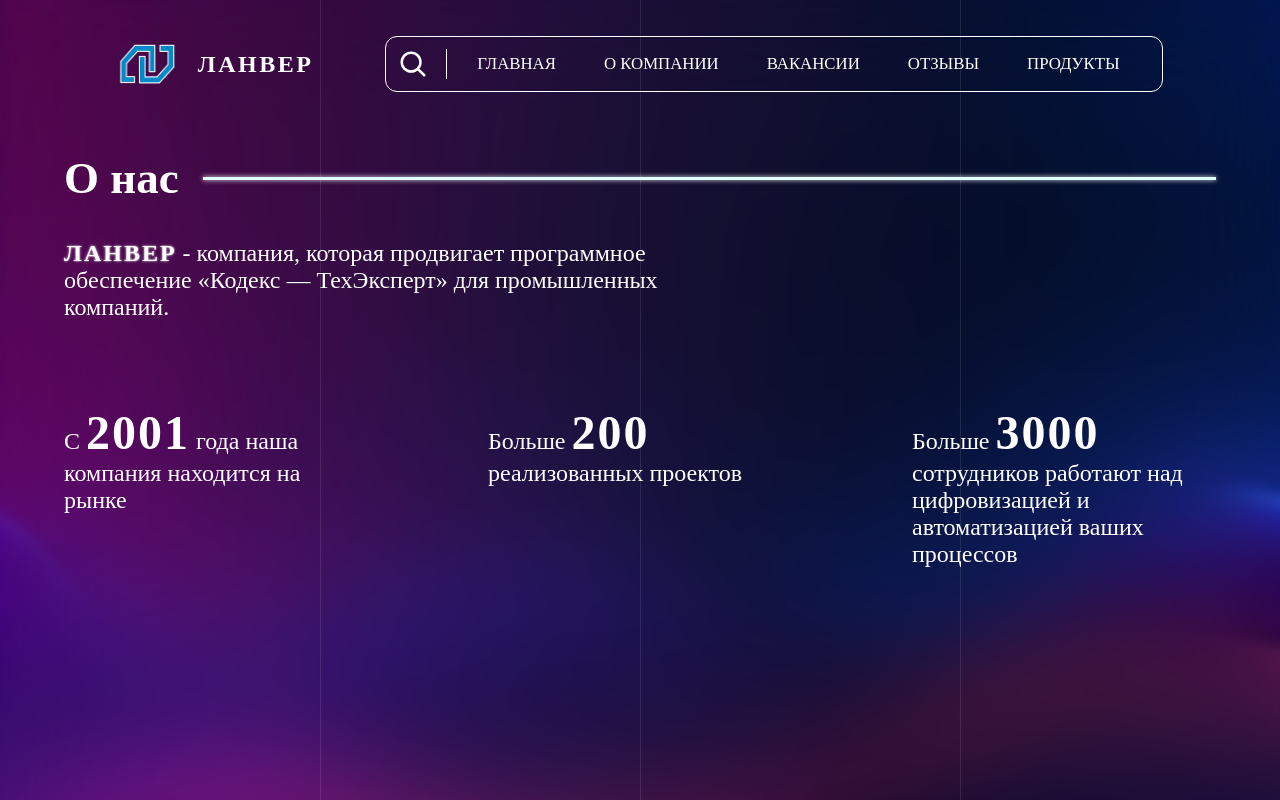
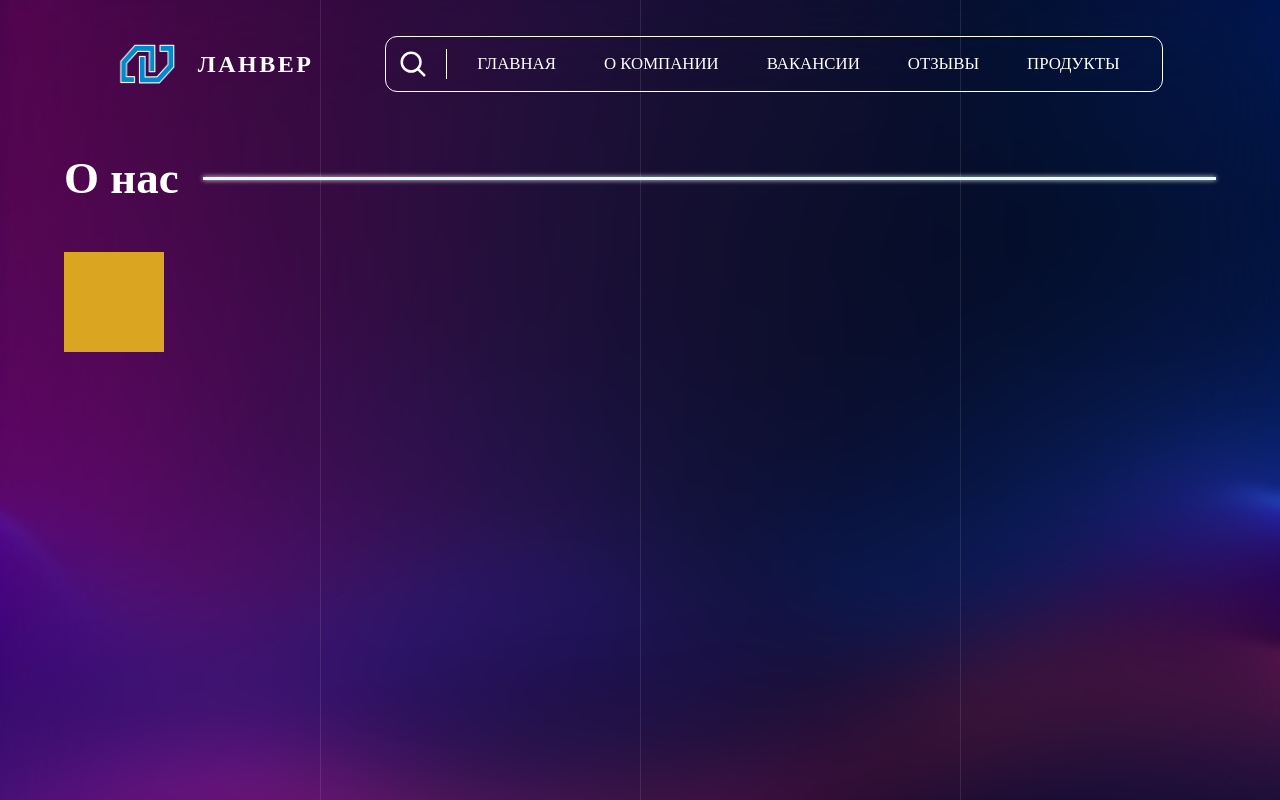
Before and after one commit to iXorr/lanver_frontend, a Vue app: page /about in a window 1280 px wide. Shown: the top 800 px of the page. Built offline with nearby package versions, Linux system fonts and the light colour scheme; a web font is replaced by a local one.

Commit message:
gsap and scroll-trigger added

```diff
--- a/package.json
+++ b/package.json
@@ -10,6 +10,7 @@
   },
   "dependencies": {
     "@vueuse/core": "^12.0.0",
+    "gsap": "^3.12.5",
     "vue": "^3.5.13",
     "vue-router": "^4.4.5"
   },
--- a/src/assets/animations.css
+++ b/src/assets/animations.css
@@ -29,8 +29,6 @@
 
 @keyframes fade {
   0% {
-    background: red;
-    color: lightcyan;
     text-shadow: 0 0 100px #fff;
   }
 
--- a/src/components/common/LocalHeader.vue
+++ b/src/components/common/LocalHeader.vue
@@ -13,7 +13,7 @@
   .local__header {
     display: flex;
     align-items: center;
-    margin-bottom: 1.5rem;
+    margin-bottom: 2rem;
     font-size: 1.25rem;
     text-wrap: nowrap;
   }
--- a/src/views/AboutView.vue
+++ b/src/views/AboutView.vue
@@ -1,11 +1,24 @@
 <script setup>
+  import gsap from 'gsap';
+
   import InfoPage from './InfoPage.vue';
+  import AmbitionsPage from './AmbitionsPage.vue';
+  import LocalHeader from '@/components/common/LocalHeader.vue';
 </script>
 
 <template>
   <div class="local">
-    <InfoPage />
+    <LocalHeader title="О нас" />
+
+    <div class="local__content">
+      <!-- <InfoPage /> -->
+      <AmbitionsPage />
+    </div>
   </div>
 </template>
 
-<style scoped></style>
+<style scoped>
+  .local__content > * {
+    margin-bottom: 1.5rem;
+  }
+</style>
--- /dev/null
+++ b/src/views/AmbitionsPage.vue
@@ -0,0 +1,59 @@
+<script setup>
+  import { onMounted } from 'vue';
+  import gsap from 'gsap';
+  import ScrollTrigger from 'gsap/ScrollTrigger';
+
+  onMounted(() => {
+    gsap.registerPlugin(ScrollTrigger);
+
+    const timeline1 = gsap.timeline();
+
+    timeline1.fromTo('block-1', {
+      opacity: 0
+    }, {
+      opacity: 1,
+      rotateZ: 300
+    });
+
+    const timeline2 = gsap.timeline({
+      scrollTrigger: {
+        trigger: '.block-2',
+        start: 'top 700px',
+        end: 'top 100px',
+        scrub: 1
+      }
+    }).fromTo('.block-2', {
+      opacity: 0
+    }, {
+      opacity: 1,
+      rotateZ: 50
+    });
+  });
+</script>
+
+<template>
+  <div class="ambitions-root">
+    <div class="block block-1"></div>
+    <div class="block block-2"></div>
+  </div>
+</template>
+
+<style scoped>
+  .block {
+    width: 100px;
+    height: 100px;
+  }
+
+    .block-1 {
+      background: goldenrod;
+      margin-bottom: 500px;
+    }
+
+    .block-2 {
+      background: olive;
+    }
+
+    .block-3 {
+      background: cadetblue;
+    }
+</style>
--- a/src/views/InfoPage.vue
+++ b/src/views/InfoPage.vue
@@ -1,27 +1,30 @@
 <script setup>
   import LocalHeader from '@/components/common/LocalHeader.vue';
-
-  // задать какой-нибудь delay через переменную css и функцию?
 </script>
 
 <template>
-  <LocalHeader title="О нас" />
+  <div class="local">
+    <p class="info"><span class="info--expressive">ЛАНВЕР</span> - компания, которая продвигает программное обеспечение  «Кодекс — ТехЭксперт» для промышленных компаний.</p>
 
-  <p class="info"><span class="info--expressive">ЛАНВЕР</span> - компания, которая продвигает программное обеспечение  «Кодекс — ТехЭксперт» для промышленных компаний.</p>
+    <div class="stats">
+      <p class="stats__elem">С <span class="stats__elem--expressive">2001</span> года наша компания находится на рынке</p>
 
-  <div class="stats">
-    <p class="stats__elem">С <span class="stats__elem--expressive">2001</span> года наша компания находится на рынке</p>
+      <p class="stats__elem">Больше <span class="stats__elem--expressive">200</span> реализованных проектов</p>
 
-    <p class="stats__elem">Больше <span class="stats__elem--expressive">200</span> реализованных проектов</p>
-
-    <p class="stats__elem">Больше <span class="stats__elem--expressive">3000</span> сотрудников работают над цифровизацией и автоматизацией ваших процессов</p>
+      <p class="stats__elem">Больше <span class="stats__elem--expressive">3000</span> сотрудников работают над цифровизацией</p>
+    </div>
   </div>
 </template>
 
 <style scoped>
+  .local {
+    display: flex;
+    align-items: center;
+  }
+
   .info {
-    max-width: 25rem;
-    margin-bottom: 3.5rem;
+    max-width: 15rem;
+    margin-right: 1.5rem;
 
     opacity: 0;
     animation: fade .5s .5s forwards;
@@ -34,15 +37,31 @@
     }
 
   .stats {
+    border: 1px solid #fff;
+    border-radius: 1rem;
+
+    padding: 1rem;
+
     display: grid;
     grid-template-columns: 1fr 1fr 1fr;
-    gap: 0 5rem;
+    align-items: center;
+    gap: 0 1.5rem;
     opacity: 0;
     animation: fade .5s 1s forwards;
   }
 
+    .stats__elem {
+      padding-right: 1.5rem;
+      text-align: center;
+      border-right: 1px solid #fff;
+    }
+
+    .stats__elem:last-of-type {
+      border: none;
+    }
+
     .stats__elem--expressive {
-      font-size: 2rem;
+      font-size: 1.5rem;
       font-weight: 600;
       letter-spacing: 2px;
     }
```
Also changed, not shown: 1 other file (tests, documents, lock files or other folders).
